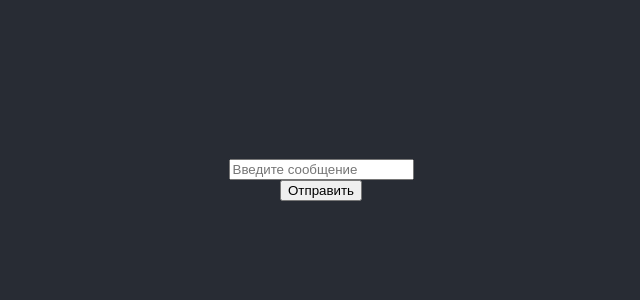
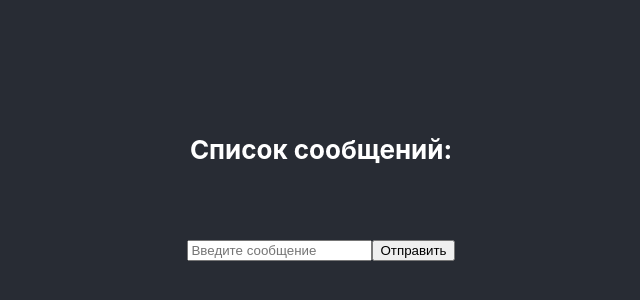
Before and after one commit to DaniilKuzmin/react-education, a React (Create React App) app: page / in a window 1280 px wide. Shown: the part 220-520 px from the top of the page, without its empty margins (319-959 px from the left). Built offline with nearby package versions, Linux system fonts and the light colour scheme.

Commit message:
lesson_2 hw

```diff
--- a/src/App.js
+++ b/src/App.js
@@ -1,22 +1,47 @@
 import './App.css';
-//import React from "react";
-import {useState} from "react";
-
-
+import React, {useState, useEffect} from "react";
+import Message from './Message.js'
+import AUTHOR from './constants/common.js'
 
 function App(props) {
 
-const [count, setCount] = useState(0);
+const [messageList, setMessageList] = useState([]);
 const [value, setValue] = useState('');
 
+useEffect(() => {
+  if (messageList.length > 0) {
+    if (messageList[messageList.length - 1].author === AUTHOR.me) {
+        setTimeout(() => {
+          let messageObj = {text: 'Some robot text', author: AUTHOR.bot}
+
+          setMessageList([...messageList, messageObj])
+        }, 1500)
+    }
+  }
+}, [messageList])
+
+const handleChange = (event) => {
+  setValue(event.target.value)
+}
+
+const handler = () => {
+
+  let messageObj = {text: value, author: AUTHOR.me}
+
+  setMessageList([...messageList, messageObj])
+
+}
 
   return (
     <div className="App">
       <header className="App-header">
-
-        <input type="text" placeholder="Введите сообщение" />
-        <button>Отправить</button>
-
+        <h4>Список сообщений:</h4>
+        <br/>
+        {messageList.map((element, index) => (<Message text={element} key={index} />))}
+        <div>
+          <input type="text" placeholder="Введите сообщение" onChange={handleChange}/>
+          <button onClick={handler}>Отправить</button>
+        </div>
       </header>
     </div>
   );
--- a/src/Message.js
+++ b/src/Message.js
@@ -1,5 +1,10 @@
-const Message = (props) => {
-	return <div>{props.messageForMe}</div>;
+const Message = ({text}) => {
+	return (
+				<>
+					<div>Message: {text.text}</div>
+					<div>Author: {text.author}</div>
+				</>
+			)
 }
 
 export default Message;
```
